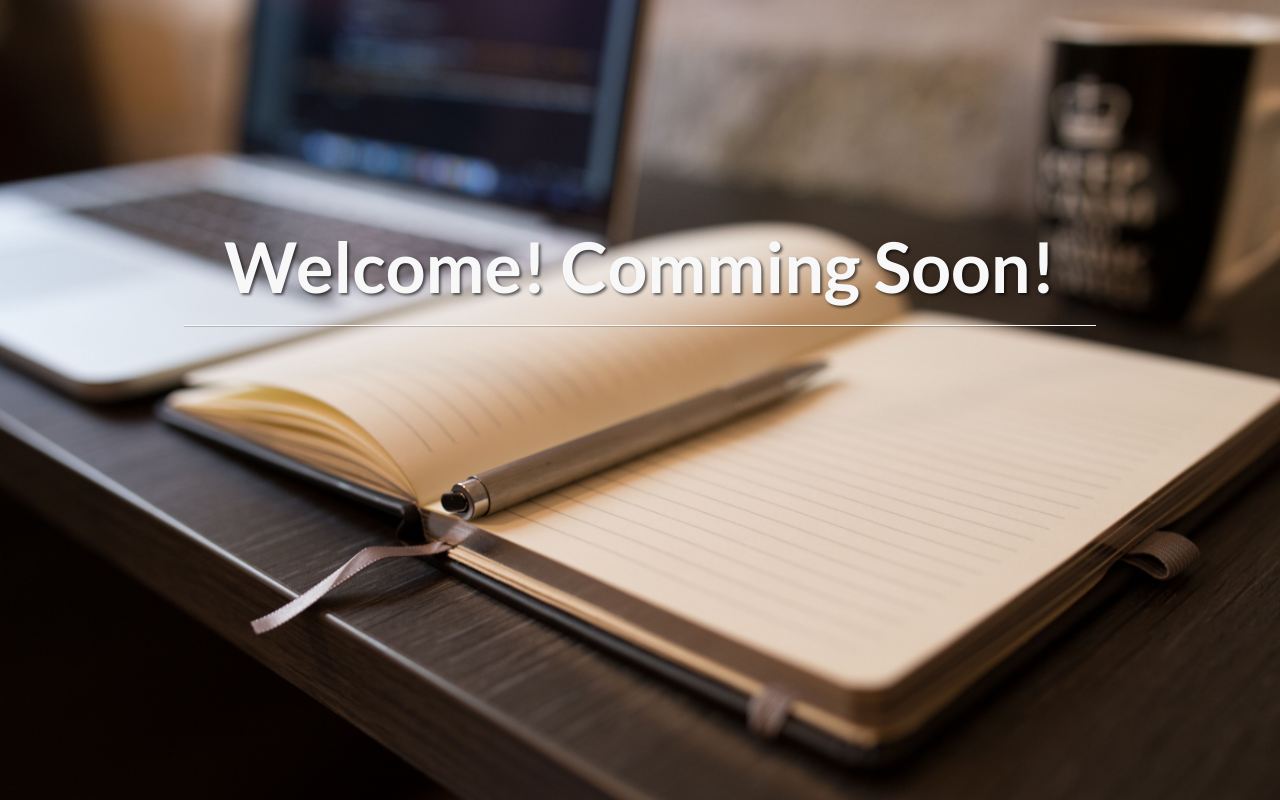
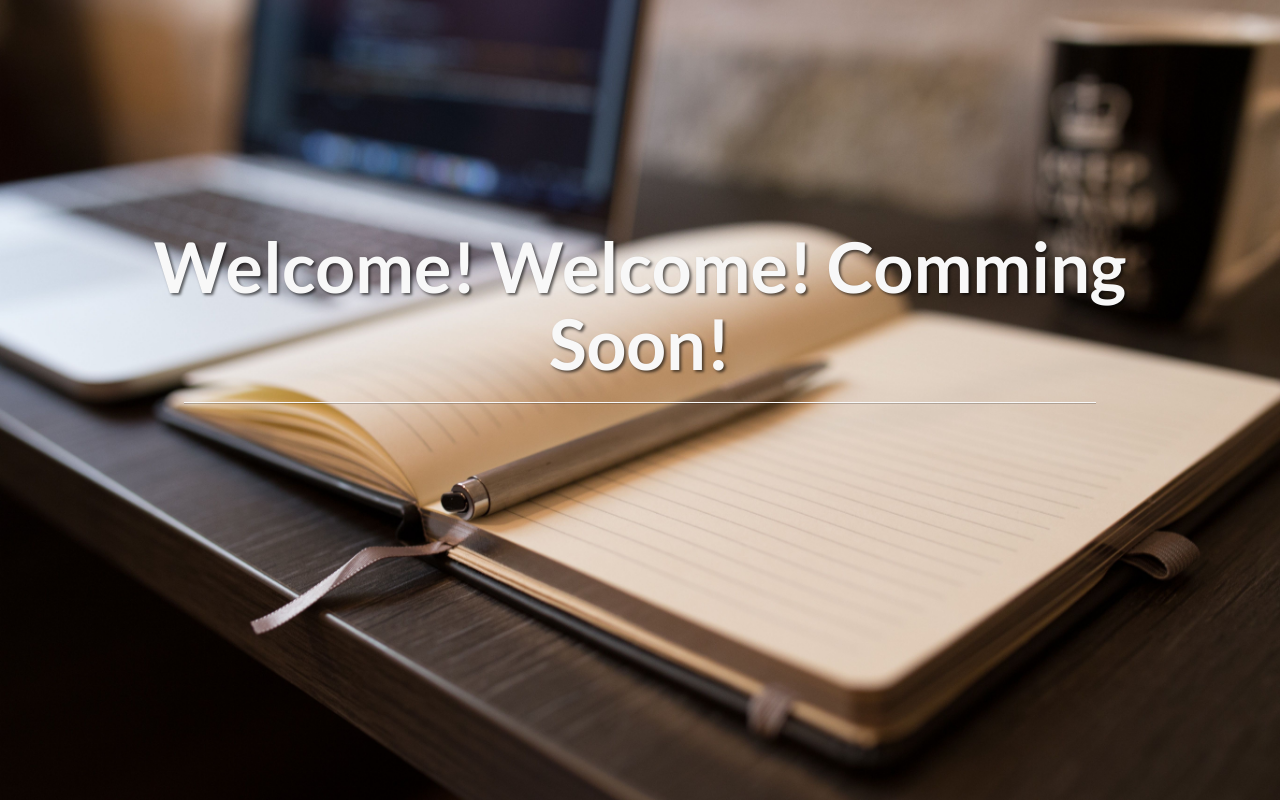
Before and after one commit to HekmatullahNaqibzada/Server-git-webhook, a plain HTML site: page index.html in a window 1280 px wide. Drawn offline with Linux system fonts and the light colour scheme.

Commit message:
Testing auto-deploy

```diff
--- a/index.html
+++ b/index.html
@@ -30,7 +30,7 @@
                 <div class="col-lg-12">
                     <div class="intro-message">
 
-                        <h1 id="hdrDescription">Welcome! Comming Soon!</h1>
+                        <h1 id="hdrDescription">Welcome! Welcome! Comming Soon!</h1>
                         <hr class="intro-divider">
 
                     </div>
```
